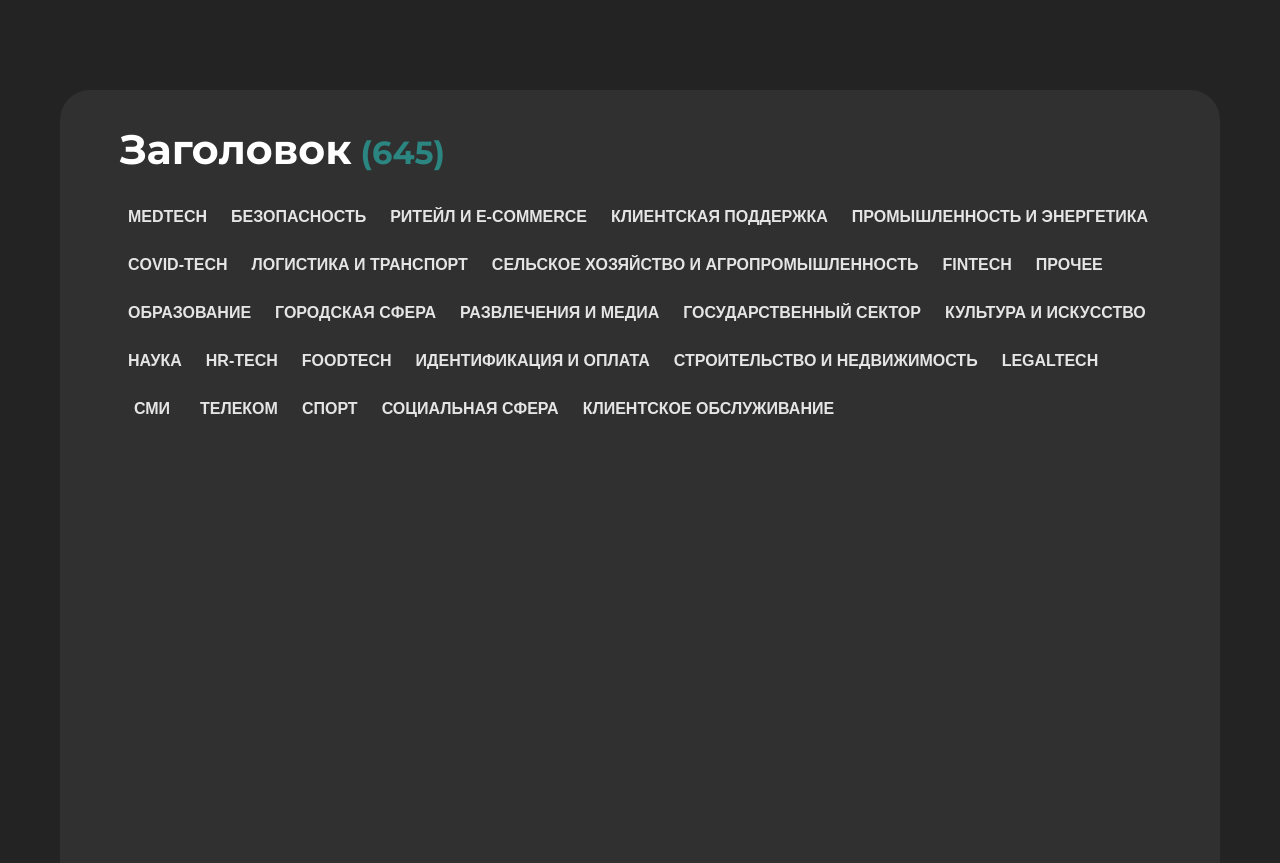
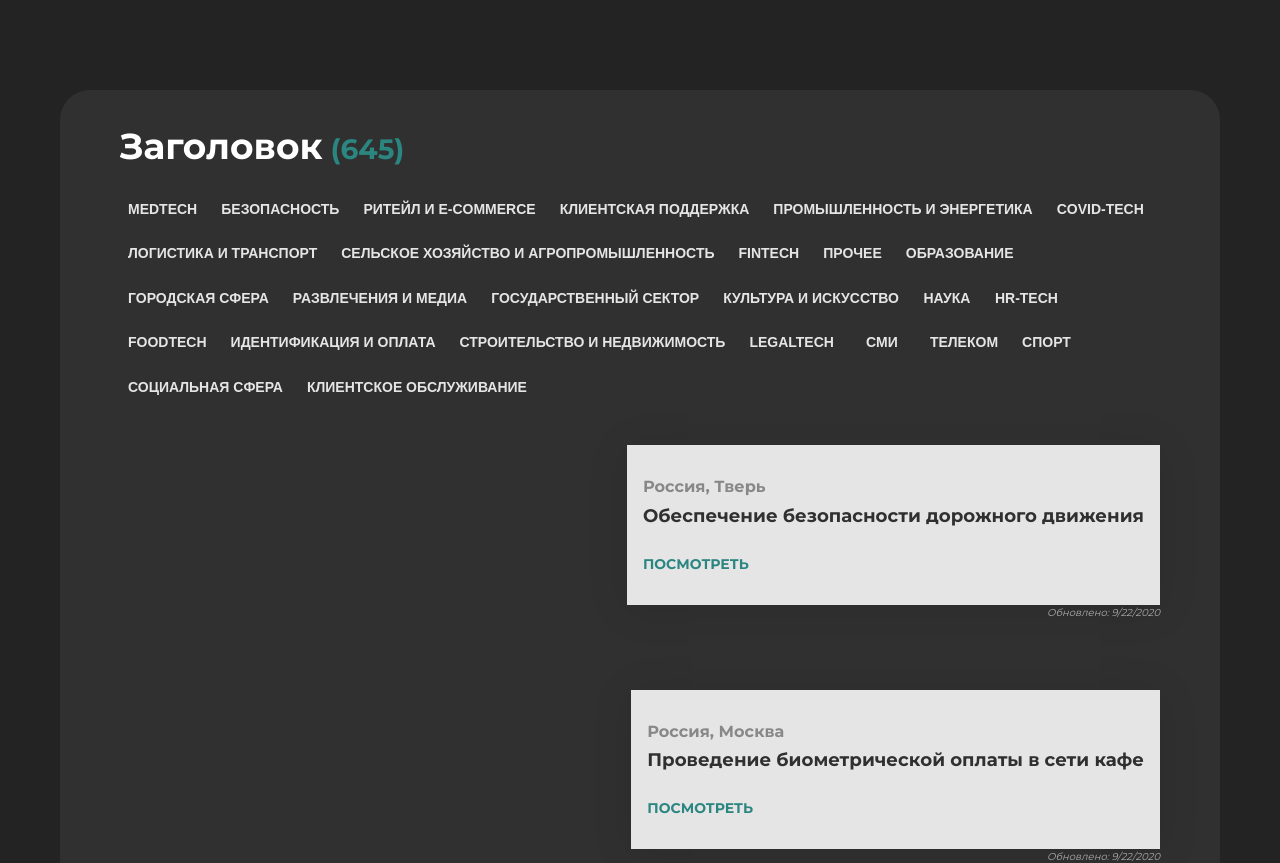
Before and after one commit to NatalyaY/ict-projects, a Next.js app: page / in a window 1280 px wide. Shown: the top 863 px of the page. Built offline with nearby package versions, Linux system fonts and the light colour scheme.

Commit message:
project-card done

```diff
--- a/src/MUITheme.tsx
+++ b/src/MUITheme.tsx
@@ -1,17 +1,4 @@
-import React from 'react';
-import Link, { LinkProps } from 'next/link';
 import { createTheme } from '@mui/material/styles';
-import { LinkProps as MUILinkProps } from '@mui/material/Link';
-
-
-const LinkBehavior = React.forwardRef<
-    HTMLAnchorElement,
-    LinkProps
->((props, ref) => {
-    return <Link ref={ref} {...props} />;
-});
-
-LinkBehavior.displayName = 'NextLink';
 
 declare module '@mui/material/styles' {
     interface Breakpoints {
@@ -49,29 +36,10 @@ const theme = createTheme({
         },
     },
     components: {
-        MuiLink: {
-            defaultProps: {
-                component: LinkBehavior,
-                color: 'inherit',
-                underline: 'none',
-            } as MUILinkProps,
-            styleOverrides: {
-                root: ({
-                    '&:hover': {
-                        opacity: 0.8,
-                    },
-                }),
-            },
-        },
         MuiTypography: {
             defaultProps: {
                 color: 'text.primary'
             }
-        },
-        MuiButtonBase: {
-            defaultProps: {
-                LinkComponent: LinkBehavior,
-            },
         },
     },
     typography: {
--- a/src/components/ProjectCard/index.tsx
+++ b/src/components/ProjectCard/index.tsx
@@ -1,13 +1,73 @@
 import * as React from 'react';
 
 import { Project } from '@/pages';
-import { Stack } from '@mui/material';
+import { Stack, Typography, Theme } from '@mui/material';
+import { makeStyles, createStyles } from '@mui/styles';
+import { useRouter } from 'next/router';
+import Link from 'next/link';
+
+const useStyles = makeStyles((theme: Theme) => createStyles({
+    card: {
+        backgroundColor: theme.palette.primary.main,
+        boxShadow: '0px 4px 40px rgba(0, 0, 0, 0.1)',
+        padding: `${theme.spacing(4)} ${theme.spacing(2)}`,
+        gap: theme.spacing(28 / 8),
+        '& a': {
+            color: theme.palette.text.accent,
+            textTransform: 'uppercase',
+            fontWeight: 700,
+            textDecoration: 'none',
+            '&:hover': {
+                opacity: .5
+            }
+        }
+    },
+    wrapperLink: {
+        textDecoration: 'none',
+        alignItems: 'flex-end',
+        transform: 'scale(1)',
+        transition: '.2s',
+        '&:hover': {
+            transform: 'scale(1.01)'
+        }
+    }
+}));
 
 const ProjectCard: React.FC<{ project: Project }> = ({ project }) => {
+    const styles = useStyles();
+    const router = useRouter();
+
+    const link = { ...(router.query || {}), preview: project.id };
+
     return (
-        <Stack>
-
-        </Stack>
+        <Link href={{ pathname: '/', query: link }} passHref>
+            <Stack component={'a'} className={styles.wrapperLink}>
+                <Stack className={styles.card}>
+                    <Stack gap={1}>
+                        <Typography color={'text.secondary'} variant='h4'>
+                            {
+                                project.city ?
+                                    `${project.country}, ${project.city}`
+                                    : project.country
+                            }
+                        </Typography>
+                        <Typography variant='h3'>
+                            {project.title}
+                        </Typography>
+                    </Stack>
+                    <Link href={{ pathname: '/', query: link }}>
+                        Посмотреть
+                    </Link>
+                </Stack>
+                <Typography color={'#ABABAB'} fontSize={'0.714rem'} fontStyle='italic'>
+                    {
+                        project.updated ?
+                            `Обновлено: ${new Date(project.updated).toLocaleDateString()}`
+                            : `Добавлено: ${new Date(project.created).toLocaleDateString()}`
+                    }
+                </Typography>
+            </Stack>
+        </Link>
     );
 };
 
--- a/src/styles/globals.scss
+++ b/src/styles/globals.scss
@@ -11,6 +11,7 @@ body {
   max-width: 100vw;
   min-height: 100vh;
   overflow-x: hidden;
+  font-size: 14px;
 }
 
 body {
```
